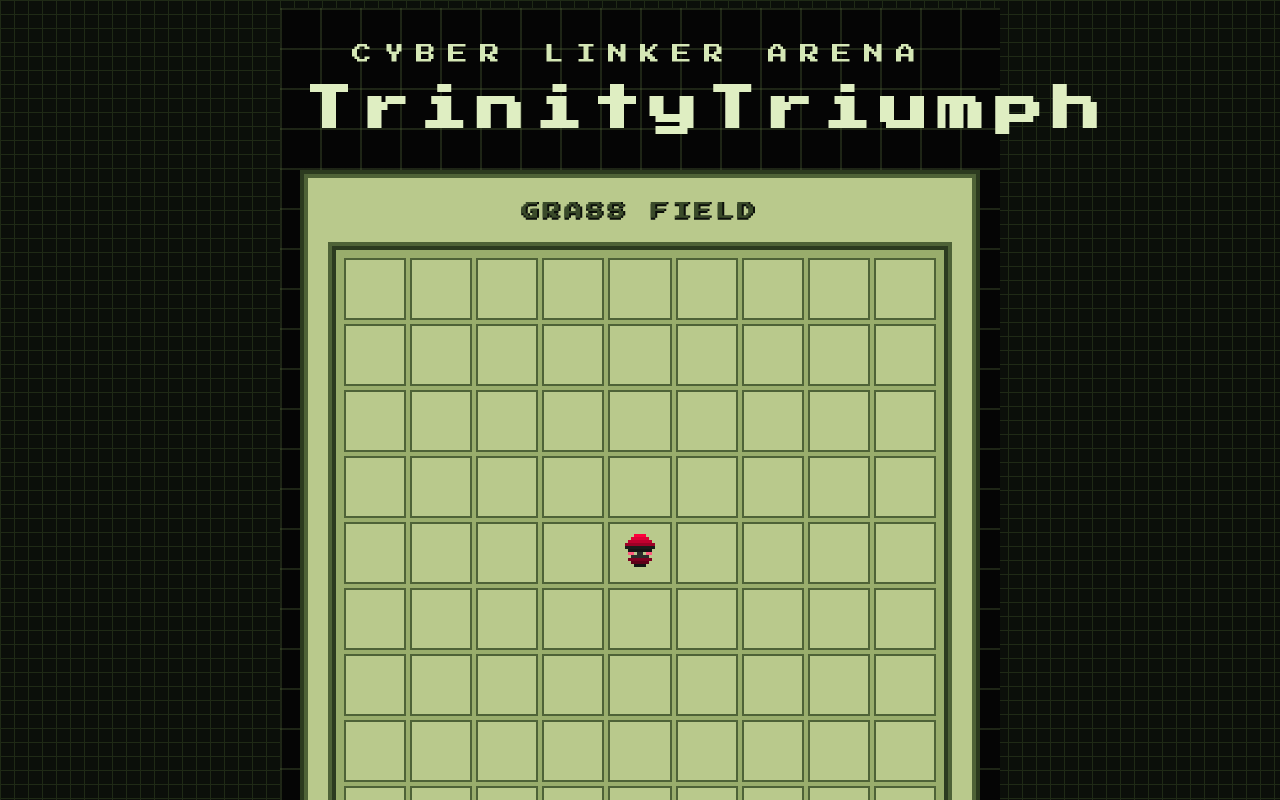
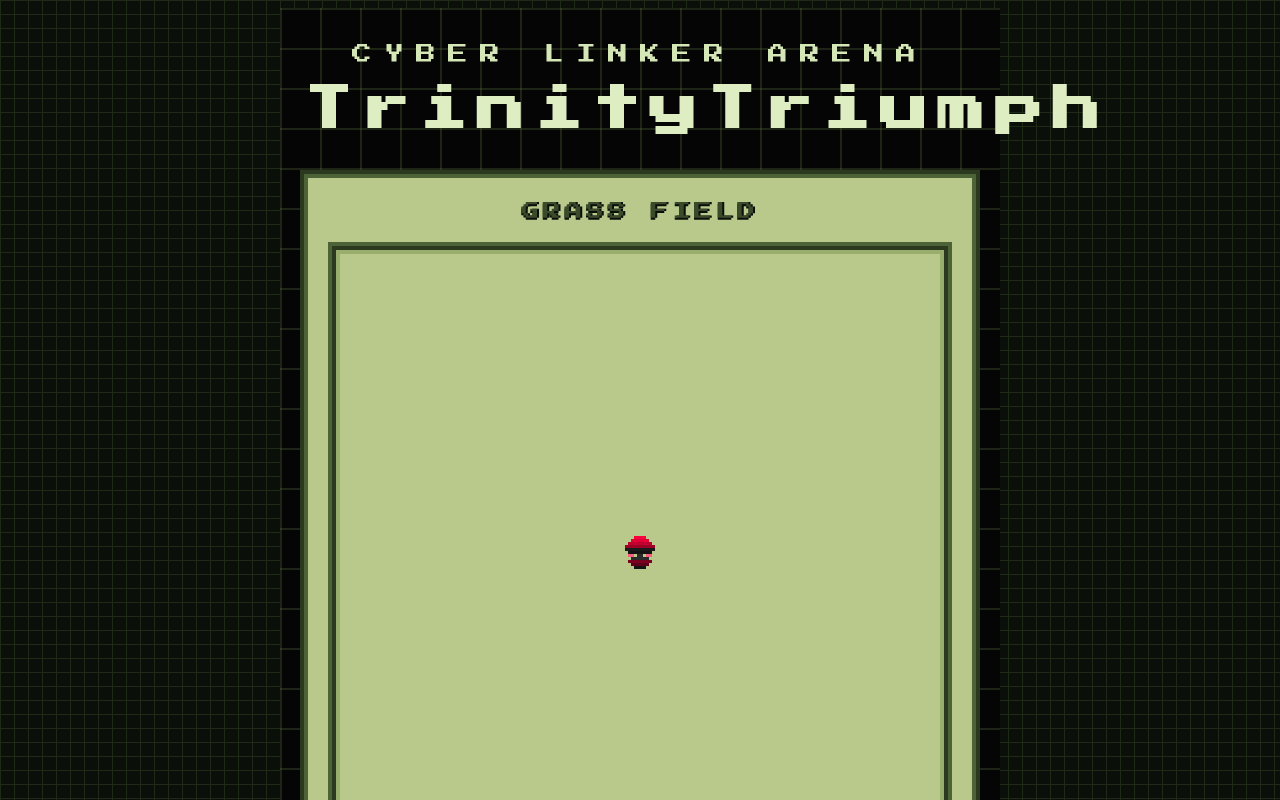
Before and after one commit to KeigoShimadaCC/TrinityTriumph, a React (Vite) app: page / in a window 1280 px wide. Shown: the top 800 px of the page. Built offline with nearby package versions, Linux system fonts and the light colour scheme; the HTML template or start-up script is replaced by a standard one.

Commit message:
style: make field tiles seamless

```diff
--- a/src/index.css
+++ b/src/index.css
@@ -202,9 +202,9 @@ body {
 
 .field-map {
   display: grid;
-  gap: 2px;
+  gap: 0;
   background: #99ad6c;
-  padding: 6px;
+  padding: 4px;
   border: 2px solid #4e6237;
   box-shadow: inset 0 0 0 2px #2b3a1f;
 }
@@ -213,7 +213,6 @@ body {
   width: 100%;
   aspect-ratio: 1 / 1;
   background: #b9c98c;
-  border: 1px solid #4e6237;
   display: flex;
   align-items: center;
   justify-content: center;
```
